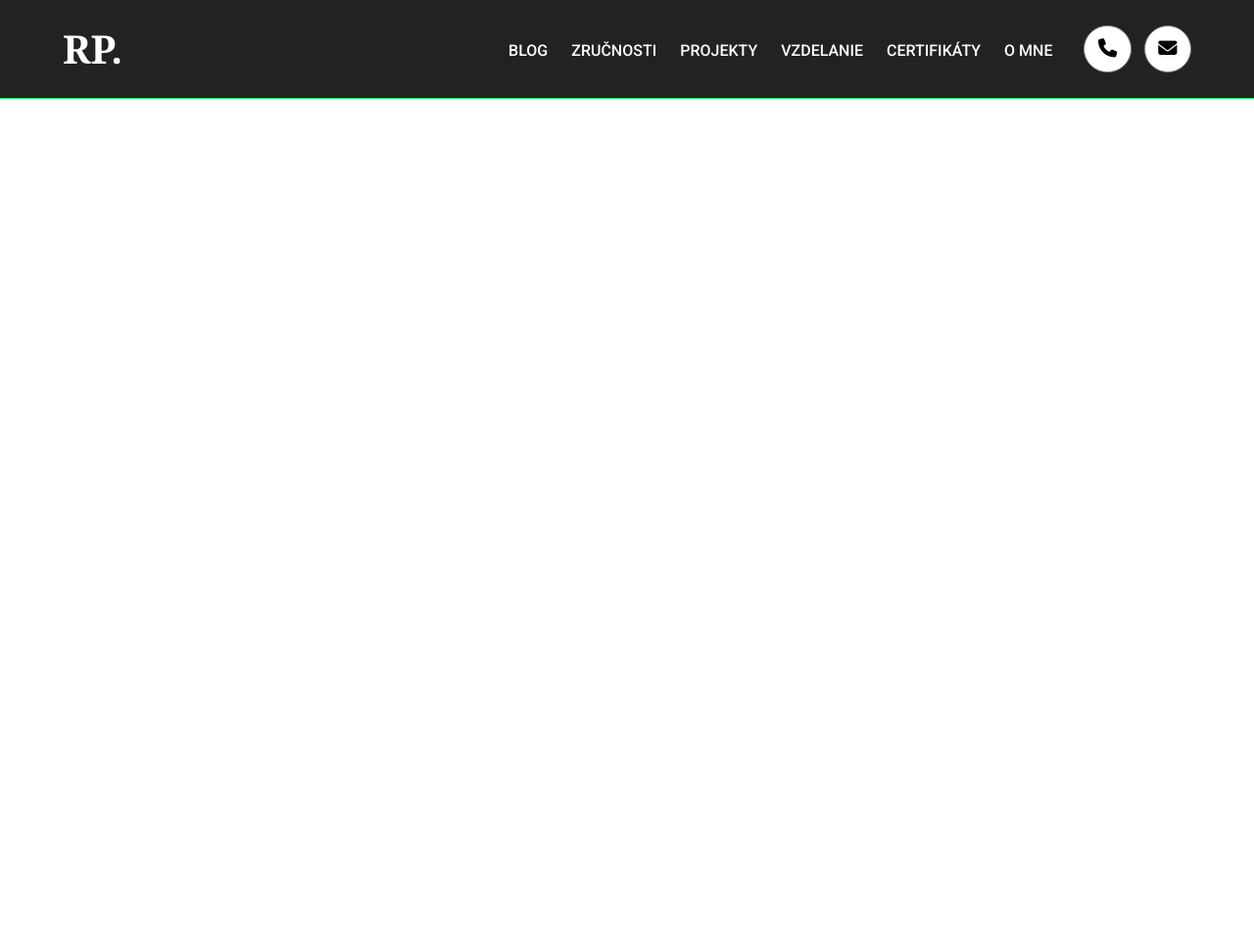
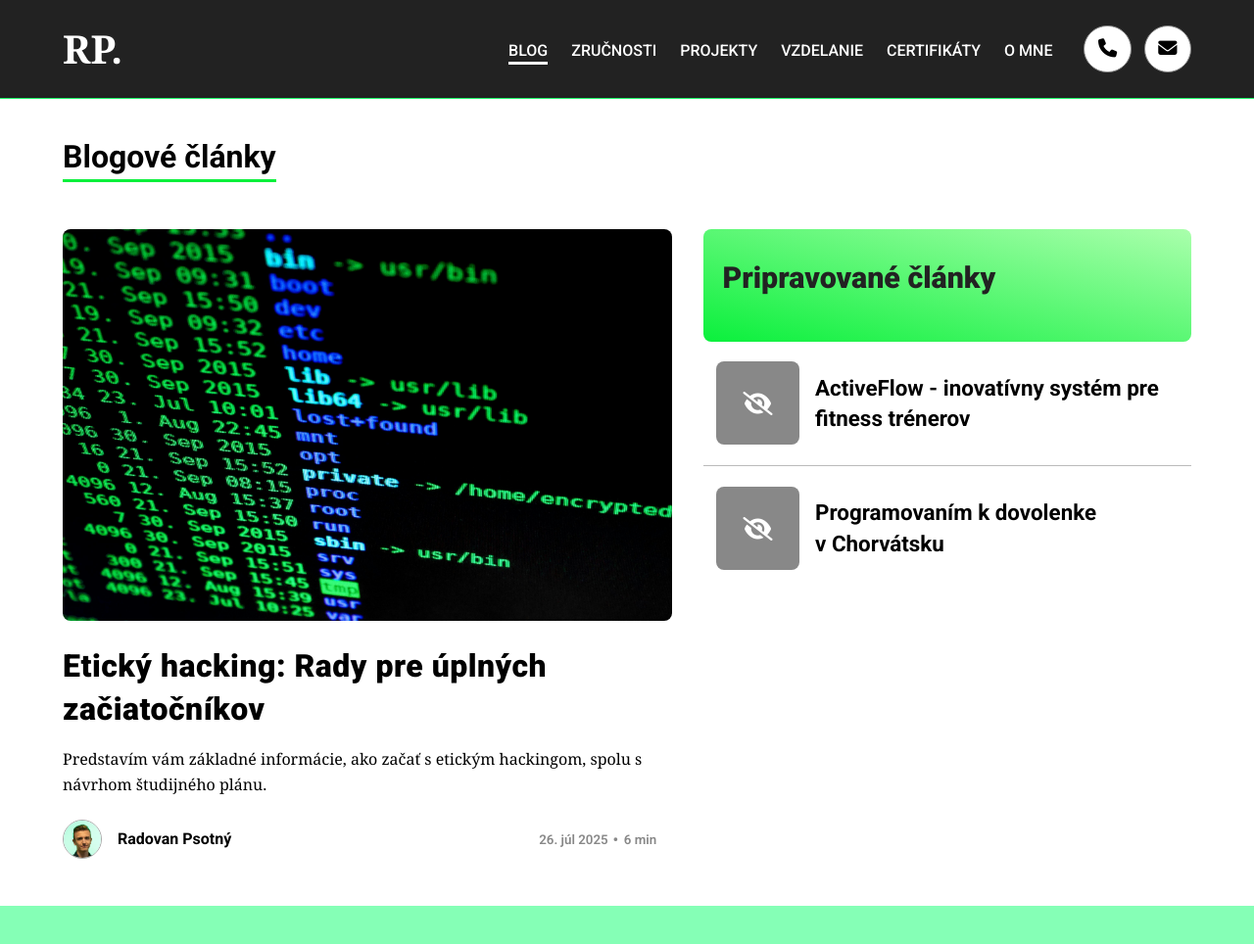
Before and after one commit to radimir007/rpsotny, a plain HTML site: page blog/index.html in a window 1280 px wide. Shown: the top 964 px of the page at 98% size. After the commit the page ends 925 px from the top, so only its background shows below. Drawn offline with Linux system fonts and the light colour scheme.

Commit message:
Blog landing page done

```diff
--- a/blog/index.html
+++ b/blog/index.html
@@ -57,9 +57,56 @@
             </ul>
     </ul>
 
-    <main>
 
-    </main>
+    <div class="container">
+       <main>
+            <h1>Blogové články</h1>
+            <section class="top-section">
+                <article class="latest-article">
+                    <a href="eticky-hacking-pre-zaciatocnikov/" class="article-img">
+                        <img src="eticky-hacking-pre-zaciatocnikov/hacking-1.jpg" alt="">
+                    </a>
+                    <h3><a href="eticky-hacking-pre-zaciatocnikov/">Etický hacking: Rady pre úplných začiatočníkov</a></h3>
+                    <p>Predstavím vám základné informácie, ako začať s etickým hackingom, spolu s návrhom študijného plánu.</p>
+                    <small class="article-meta">
+                        <div class="author">
+                            <img src="../media/fotka-personal.jpg" alt="">
+                            <strong>Radovan Psotný</strong>
+                        </div>
+                        <div class="time-meta">
+                            <time datetime="2025-07-26T14:14">26. júl 2025</time>
+                            <span>6 min</span>
+                        </div>
+
+                    </small>
+                </article>
+                <aside class="upcoming-articles">
+                    <header>
+                        <h2>Pripravované články</h2>
+                    </header>
+                    <section>
+                        <article>
+                            <div class="img-blank">
+                                <i class="fa-solid fa-eye-slash"></i>
+                            </div>
+                            <h3>ActiveFlow - inovatívny systém pre fitness trénerov</h3>
+                        </article>
+                        <article>
+                            <div class="img-blank">
+                                <i class="fa-solid fa-eye-slash"></i>
+                            </div>
+                            <h3>Programovaním k&nbsp;dovolenke v&nbsp;Chorvátsku</h3>
+                        </article>
+                    </section>
+                </aside>
+            </section>
+
+            <section class="latest-articles">
+
+            </section>
+        </main>
+    </div>
+
 
 
 
--- a/scripts/navbar.js
+++ b/scripts/navbar.js
@@ -39,6 +39,24 @@ if (curLocation !== "blog") {
 
 const remainingLinks = Array.from(navLinks).slice(1)
 
+const setLinkUnderline = () => {
+    if (curLocation == "blog") {
+        navLinks[0].nextElementSibling.style.width = "100%"
+    } else {
+        for (let i = 0; i < sectionPositions.length; i++) {
+            if (window.scrollY >= sectionPositions[i][0] && window.scrollY <= sectionPositions[i][1]) {
+                remainingLinks.forEach((link, index) => {
+                    if (index !== i) {
+                        link.nextElementSibling.style.width = "0"
+                    } else {
+                        link.nextElementSibling.style.width = "100%"
+                    }
+                })
+            }
+        }
+    }
+}
+
 if (window.innerWidth > 880 && curLocation !== "blog") {
     document.addEventListener("scroll", () => {
 
@@ -57,20 +75,8 @@ if (window.innerWidth > 880 && curLocation !== "blog") {
         }
 
     })
-}
-
-const setLinkUnderline = () => {
-    for (let i = 0; i < sectionPositions.length; i++) {
-        if (window.scrollY >= sectionPositions[i][0] && window.scrollY <= sectionPositions[i][1]) {
-            remainingLinks.forEach((link, index) => {
-                if (index !== i) {
-                    link.nextElementSibling.style.width = "0"
-                } else {
-                    link.nextElementSibling.style.width = "100%"
-                }
-            })
-        }
-    }
+} else if (curLocation == "blog") {
+    setLinkUnderline()
 }
 
 let isMenuOpened = false
--- a/styles/blog.css
+++ b/styles/blog.css
@@ -1,4 +1,163 @@
+.container {
+    width: 100%;
+    background: #fff;
+}
+
 main {
-    background: #fff;
-    height: 200vh;
+    background: hsl(0, 0%, 100%);
+    color: black;
+    padding: 7.5rem 4rem 0;
+    max-width: 1300px;
+    margin: 0 auto;
 }
+
+h1 {
+    display: inline-block;
+    margin-bottom: 3rem;
+    font-size: 2rem;
+    padding-bottom: .2rem;
+    border-bottom: 3px solid #0af03c;
+}
+
+img {
+    aspect-ratio: unset;
+}
+
+.top-section {
+    display: flex;
+    align-items: start;
+    flex-wrap: wrap;
+    column-gap: 2rem;
+    padding-bottom: 3rem;
+}
+
+.latest-article {
+    flex-grow: 5;
+    flex-basis: 0;
+}
+
+.latest-article h3 {
+    font-size: 2rem;
+    line-height: 1.4;
+    font-weight: 900;
+    letter-spacing: .5px;
+    margin-top: 1.5rem;
+    margin-bottom: 0;
+}
+
+.latest-article h3:hover {
+    text-decoration: underline;
+}
+
+.latest-article h3 a {
+    color: inherit;
+    text-decoration: inherit;
+}
+
+.latest-article p {
+    line-height: 1.6;
+    margin: 1rem 0 1.4rem;
+}
+
+.latest-article .article-img {
+    max-width: 100%;
+    max-height: 400px;
+    overflow: hidden;
+    display: flex;
+    align-items: center;
+    border-radius: .5rem;
+}
+
+.latest-article .article-img img {
+    transition: .4s ease;
+}
+
+.latest-article .article-img img:hover {
+    transform: scale(105%);
+}
+
+.latest-article .article-meta {
+    display: flex;
+    align-items: center;
+    justify-content: space-between;
+    font-family: Roboto, sans-serif;
+    user-select: none;
+}
+
+.latest-article .article-meta .author {
+    display: flex;
+    align-items: center;
+    font-size: 1rem;
+    column-gap: 1rem;
+}
+
+.latest-article .article-meta .time-meta {
+    margin-right: 1rem;
+    font-weight: 600;
+    color: #888;
+}
+
+.latest-article .article-meta .time-meta > span::before {
+    content: ' • ';
+    font-size: 1rem;
+    margin: 0 .1rem;
+    position: relative;
+    top: 1px;
+}
+
+.latest-article .article-meta .author img {
+    max-width: 40px;
+    aspect-ratio: 1/1;
+    border-radius: 50%;
+    border: 1px solid #aaa;
+}
+
+
+.upcoming-articles {
+    flex-grow: 4;
+    flex-basis: 0;
+}
+
+.upcoming-articles h2 {
+    margin: 0;
+    font-size: 1.9rem;
+    font-weight: 900;
+    color: #222;
+}
+
+.upcoming-articles > header {
+    padding: 2rem 1.2rem 3rem;
+    border-radius: .5rem;
+    background: linear-gradient(to right top, #0af03c, #aaffac)
+}
+
+
+.upcoming-articles article {
+    display: flex;
+    align-items: center;
+    padding: .6rem .8rem;
+    column-gap: 1rem;
+    border-bottom: 1px solid #bbb;
+}
+
+.upcoming-articles article:last-child {
+    border-bottom: none;
+}
+
+.upcoming-articles article .img-blank {
+    flex-basis: 18%;
+    flex-shrink: 0;
+    aspect-ratio: 1/1;
+    background: #888;
+    border-radius: .5rem;
+    display: flex;
+    align-items: center;
+    justify-content: center;
+    color: white;
+    font-size: 1.5rem;
+}
+
+.upcoming-articles article h3 {
+    font-size: 1.4rem;
+    line-height: 1.4;
+}
```
Also changed, not shown: blog/eticky-hacking-pre-zaciatocnikov/index.html (+10 -0 lines), media/fotka-personal.jpg (added).
